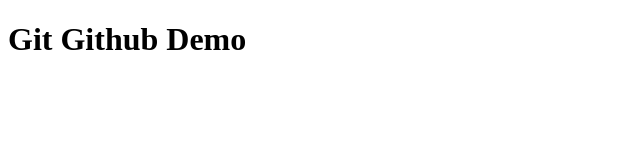
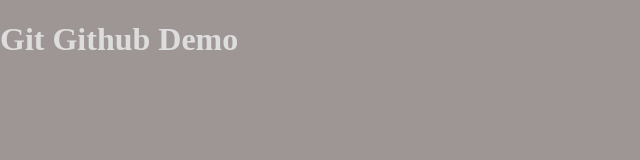
Before and after one commit to Pranshu-Sahu/learning-github, a plain HTML site: page index.html in a window 1280 px wide. Shown: the whole page, without its empty margins (0-640 px from the left). Drawn offline with Linux system fonts and the light colour scheme.

Commit message:
add basic styling

```diff
--- a/index.html
+++ b/index.html
@@ -5,6 +5,7 @@
     <meta http-equiv="X-UA-Compatible" content="IE=edge">
     <meta name="viewport" content="width=device-width, initial-scale=1.0">
     <title>Document</title>
+    <link rel="stylesheet" href="style.css">
 </head>
 <body>
     <h1>Git Github Demo</h1>
--- /dev/null
+++ b/style.css
@@ -0,0 +1,7 @@
+body {
+  margin: 0;
+  background-color: rgba(153, 143, 143, 0.946);
+}
+h1 {
+    color: #dddddd;
+}
```
